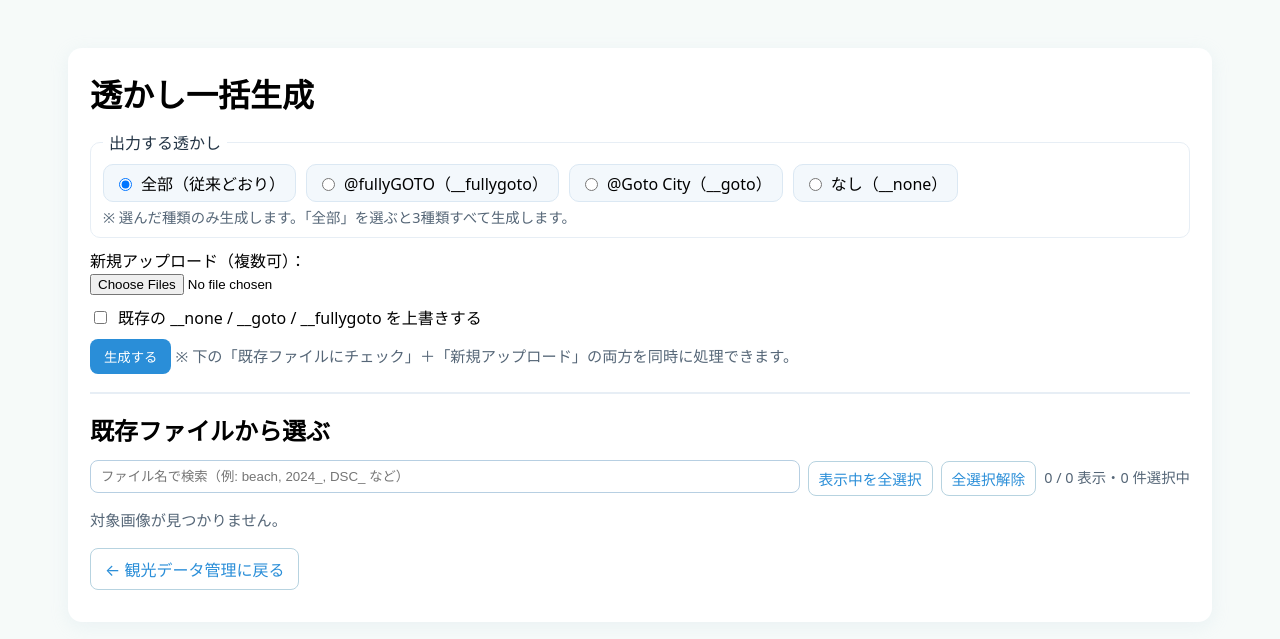
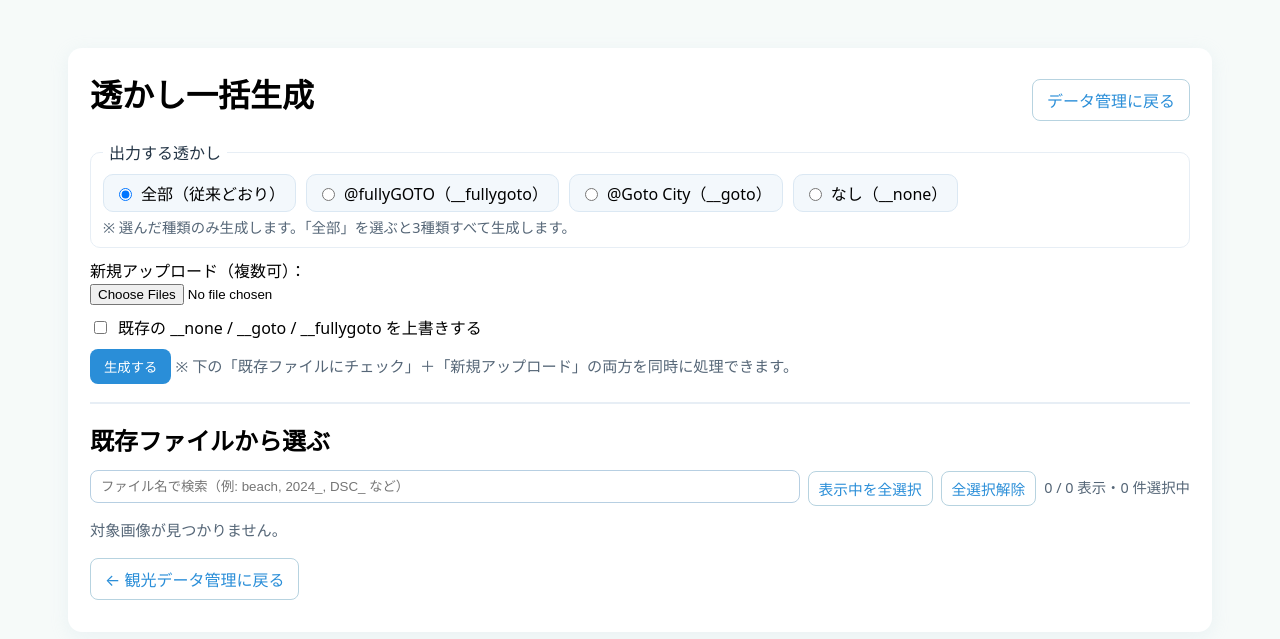
Before and after one commit to fullygoto/kankouai, a Flask app: a page that uses templates/admin_watermark.html in a window 1280 px wide. Shown: the top 639 px of the page. Run offline with Flask 3, Linux system fonts and the light colour scheme; the visitor is signed in with stand-in values (Sample User, id 1); parts of the project's set-up code (start-up, migrations or seed data) failed here and were passed over.

Commit message:
Add files via upload

```diff
--- a/templates/admin_watermark.html
+++ b/templates/admin_watermark.html
@@ -33,11 +33,17 @@
     .input{width:100%;padding:8px 10px;border:1px solid #b7cfe2;border-radius:8px;background:#fff}
     .counts{font-size:.9em;color:var(--muted)}
     .flex{display:flex;gap:10px;align-items:center;flex-wrap:wrap}
+
+    /* 右上の戻るボタン用 */
+    .topbar{display:flex;align-items:center;justify-content:space-between;gap:12px}
   </style>
 </head>
 <body>
   <div class="container">
-    <h1>透かし一括生成</h1>
+    <div class="topbar">
+      <h1>透かし一括生成</h1>
+      <a class="btn ghost" href="{{ url_for('admin_entry') }}">データ管理に戻る</a>
+    </div>
 
     <form method="post" enctype="multipart/form-data">
       <!-- 透かし種別の選択 -->
@@ -77,7 +83,7 @@
       <!-- 検索＆一括操作ツールバー -->
       <div class="row tools">
         <div class="grow">
-          <input id="q" class="input" type="search" name="q" placeholder="ファイル名で検索（例: beach, 2024_, DSC_ など）" autocomplete="off">
+          <input id="q" class="input" type="search" name="q" value="{{ q|e }}" placeholder="ファイル名で検索（例: beach, 2024_, DSC_ など）" autocomplete="off">
         </div>
         <button class="btn ghost small" type="button" id="selectVisible">表示中を全選択</button>
         <button class="btn ghost small" type="button" id="clearAll">全選択解除</button>
```
